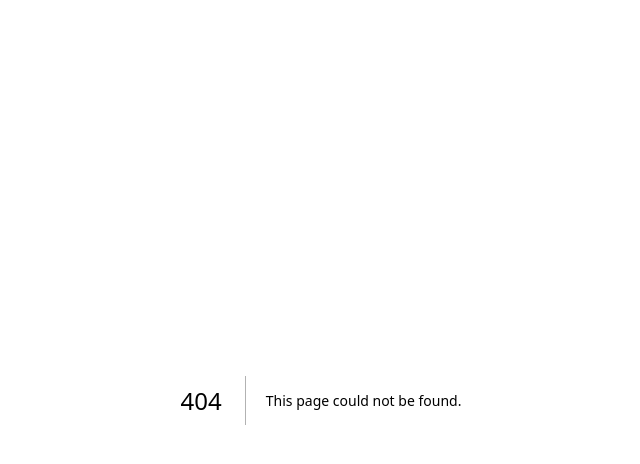
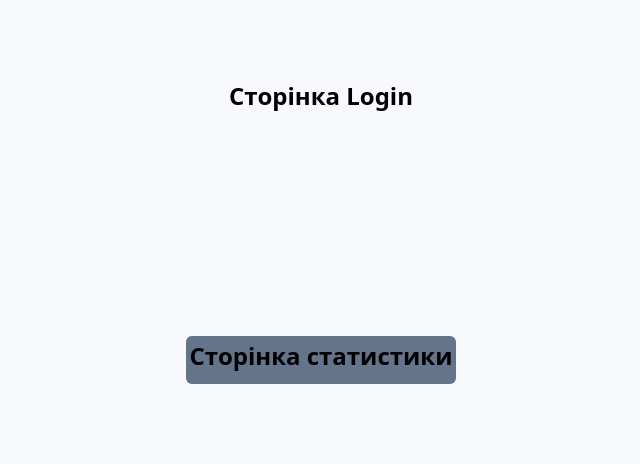
Before and after one commit to baza-trainee/AnimalRescueKharkiv, a Next.js app: page /crm/login in a window 1280 px wide. Before the commit this address had no page. Shown: the top 464 px of the page, without its empty margins (319-959 px from the left). Built offline with nearby package versions, Linux system fonts and the light colour scheme.

Commit message:
fix redirect

```diff
--- /dev/null
+++ b/src/app/crm/login/page.tsx
@@ -0,0 +1,9 @@
+export default function Login() {
+  return (
+      <div className="flex flex-col justify-items-center">
+      <h1 className="mx-auto text-center mt-20 mb-36 font-bold text-2xl text-black" > Сторінка Login</h1>
+     <a href="../crm/statistic" className="mx-auto w-50 h-12 p-1 rounded-md bg-slate-500 text-center mt-20 mb-36 font-bold text-2xl text-black"> Сторінка статистики</a>
+      </div>
+
+  )
+}
```
